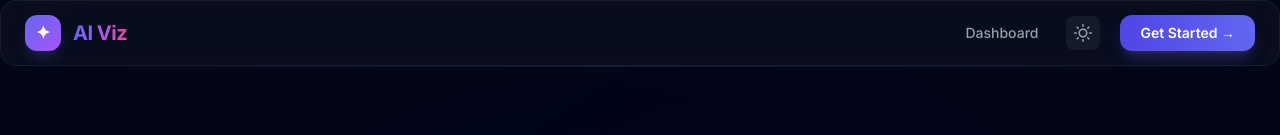
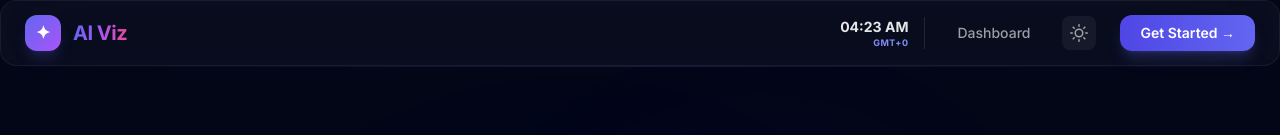
Before and after one commit to waqaszahoor2/AI-vizualization, a React (Vite) app in the folder frontend/: page / in a window 1280 px wide. Shown: the top 135 px of the page. Built offline with nearby package versions, Linux system fonts and the light colour scheme; the HTML template or start-up script is replaced by a standard one.

Commit message:
Add live clock and time zone to global Navbar

```diff
--- a/frontend/src/components/Navbar.tsx
+++ b/frontend/src/components/Navbar.tsx
@@ -8,6 +8,20 @@ export default function Navbar() {
   const { theme, toggleTheme } = useStore();
   const isWorkspace = loc.pathname === '/workspace';
   const isShared = loc.pathname.startsWith('/shared/');
+
+  const [currentTime, setCurrentTime] = React.useState(new Date());
+
+  React.useEffect(() => {
+    const timer = setInterval(() => setCurrentTime(new Date()), 1000);
+    return () => clearInterval(timer);
+  }, []);
+
+  const timeString = currentTime.toLocaleTimeString([], { hour: '2-digit', minute: '2-digit' });
+  const offset = new Date().getTimezoneOffset();
+  const absOffset = Math.abs(offset);
+  const offsetHours = Math.floor(absOffset / 60);
+  const offsetMins = absOffset % 60;
+  const offStr = `GMT${offset <= 0 ? '+' : '-'}${offsetHours}${offsetMins > 0 ? `:${offsetMins}` : ''}`;
 
   return (
     <nav className="sticky top-0 z-50 glass border-b border-black/[0.04] dark:border-white/[0.06] backdrop-blur-2xl">
@@ -21,7 +35,12 @@ export default function Navbar() {
           </span>
         </Link>
 
-        <div className="flex items-center gap-3">
+        <div className="flex items-center gap-4">
+          <div className="hidden lg:flex flex-col items-end border-r border-black/10 dark:border-white/10 pr-4 leading-tight">
+            <div className="text-sm font-bold text-slate-700 dark:text-white/90">{timeString}</div>
+            <div className="text-[9px] font-bold text-brand-600 dark:text-brand-400 tracking-wider uppercase">{offStr}</div>
+          </div>
+
           <Link to="/dashboard" className={`text-sm font-medium px-4 py-2 rounded-lg transition-colors ${loc.pathname === '/dashboard' ? 'text-brand-500 dark:text-brand-400 bg-brand-500/10' : 'text-slate-600 dark:text-white/60 hover:text-slate-900 dark:hover:text-white hover:bg-black/5 dark:hover:bg-white/5'}`}>
             Dashboard
           </Link>
```
